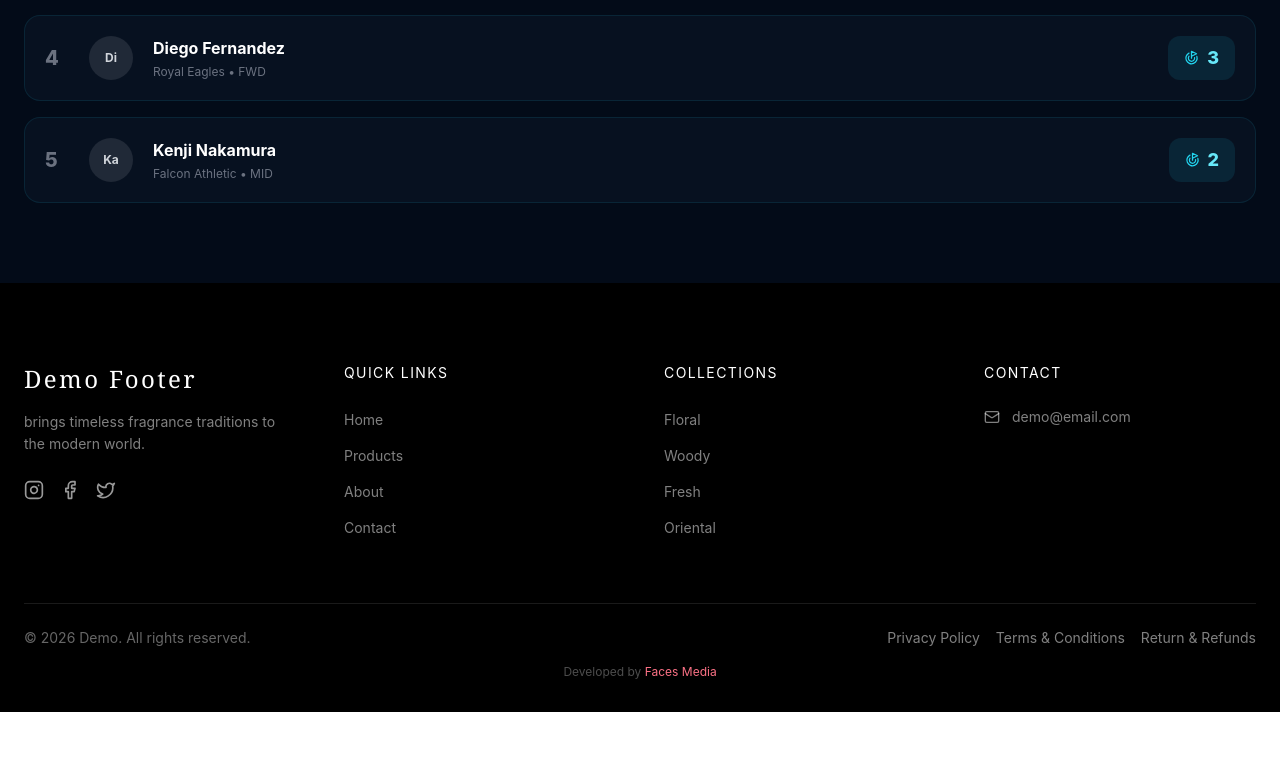
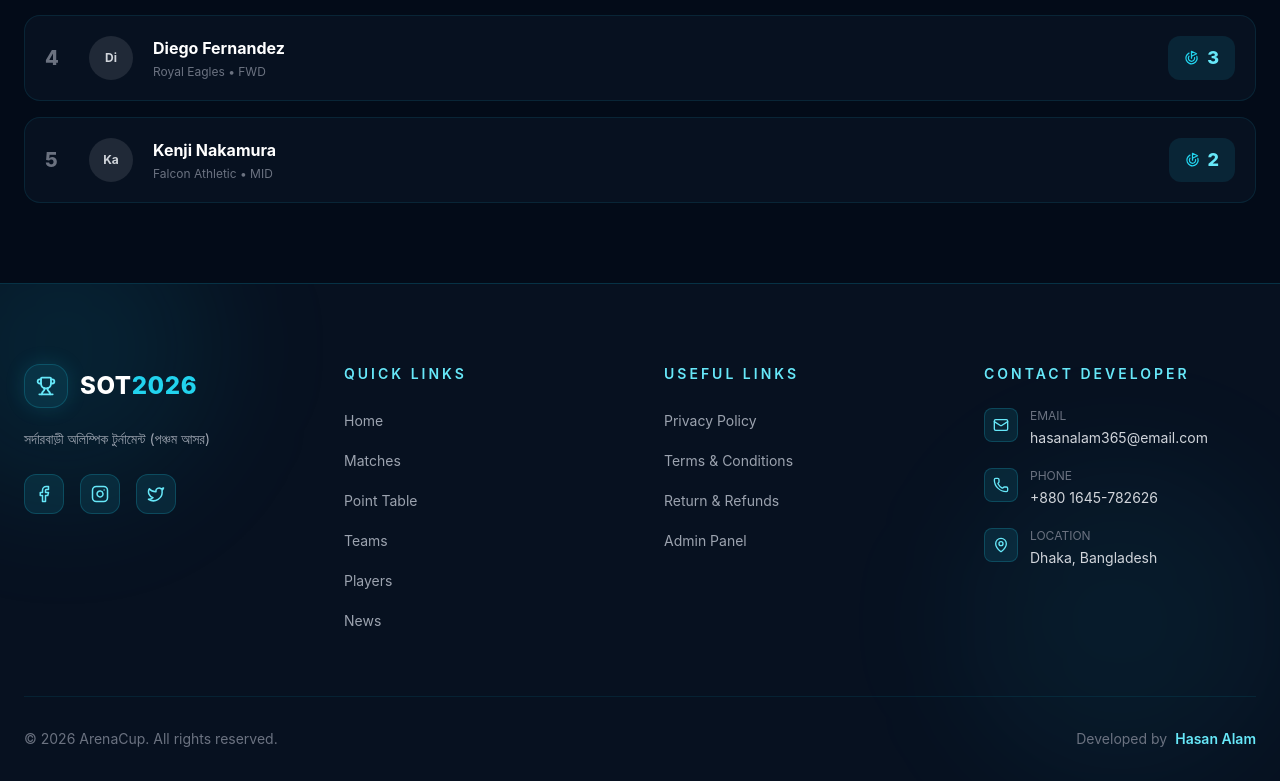
Before and after one commit to hasanalam365/olympic-football-client, a React (Vite) app: page / in a window 1280 px wide. Shown: the part 2285-3066 px from the top of the page. Before the commit the page ends 2997 px from the top, so only its background shows below. Built offline with nearby package versions, Linux system fonts and the light colour scheme; no server answers.

Commit message:
footer redesign

```diff
--- a/src/Shared/Footer/Footer.jsx
+++ b/src/Shared/Footer/Footer.jsx
@@ -1,64 +1,110 @@
 // Footer.jsx
 import React from "react";
 import { Link } from "react-router-dom";
-import { Instagram, Facebook, Twitter, Mail } from "lucide-react";
+import {
+  Trophy,
+  Instagram,
+  Facebook,
+  Twitter,
+  Mail,
+  Phone,
+  MapPin,
+} from "lucide-react";
 
 export default function Footer() {
   const quickLinks = [
     { name: "Home", path: "/" },
-    { name: "Products", path: "/products" },
-    { name: "About", path: "/about" },
-    { name: "Contact", path: "/contact" },
+    { name: "Matches", path: "/matches" },
+    { name: "Point Table", path: "/pointTable" },
+    { name: "Teams", path: "/teams" },
+    { name: "Players", path: "/players" },
+    { name: "News", path: "/news" },
   ];
 
-  const categories = [
-    { name: "Floral", path: "/products" },
-    { name: "Woody", path: "/products" },
-    { name: "Fresh", path: "/products" },
-    { name: "Oriental", path: "/products" },
+  const usefulLinks = [
+    { name: "Privacy Policy", path: "/privacy-policy" },
+    { name: "Terms & Conditions", path: "/terms-and-conditions" },
+    { name: "Return & Refunds", path: "/return-and-refunds" },
+    { name: "Admin Panel", path: "/dashboard" },
   ];
 
   return (
-    <footer className="pt-20 pb-8 text-white bg-black">
-      <div className="px-6 mx-auto max-w-7xl">
+    <footer className="relative pt-20 pb-8 overflow-hidden text-white border-t border-cyan-500/20 bg-[#071120]">
+
+      {/* BG EFFECT */}
+      <div className="absolute top-0 left-0 w-full h-full pointer-events-none">
+        <div className="absolute rounded-full w-72 h-72 bg-cyan-500/10 blur-3xl -top-20 -left-20" />
+        <div className="absolute bottom-0 right-0 rounded-full w-80 h-80 bg-cyan-400/5 blur-3xl" />
+      </div>
+
+      <div className="relative z-10 px-6 mx-auto max-w-7xl">
 
         {/* TOP GRID */}
-        <div className="grid grid-cols-1 gap-12 mb-16 md:grid-cols-2 lg:grid-cols-4">
+        <div className="grid grid-cols-1 gap-12 pb-16 border-b md:grid-cols-2 lg:grid-cols-4 border-cyan-500/10">
 
           {/* BRAND */}
           <div>
-            <h4 className="mb-4 font-serif text-2xl tracking-widest">
-           Demo Footer
-            </h4>
-            <p className="mb-6 text-sm leading-relaxed text-white/50">
-         brings
-              timeless fragrance traditions to the modern world.
+            <Link to="/" className="flex items-center gap-3 mb-5">
+
+              {/* ICON */}
+              <div className="flex items-center justify-center w-11 h-11 rounded-2xl bg-cyan-400/10 border border-cyan-400/20 shadow-[0_0_20px_rgba(34,211,238,0.15)]">
+                <Trophy
+                  size={20}
+                  className="text-cyan-300"
+                  strokeWidth={2.2}
+                />
+              </div>
+
+              {/* TEXT */}
+              <div className="flex items-center text-2xl font-extrabold tracking-wide uppercase">
+                <span className="text-white">SOT</span>
+                <span className="text-cyan-400">2026</span>
+              </div>
+            </Link>
+
+            <p className="max-w-sm text-sm leading-relaxed text-gray-400">
+             সর্দারবাড়ী অলিম্পিক টুর্নামেন্ট (পঞ্চম আসর)
             </p>
 
-            <div className="flex gap-4">
-              <a href="#" className="text-white/60 hover:text-white">
-                <Instagram size={20} />
+            {/* SOCIAL */}
+            <div className="flex gap-4 mt-6">
+
+              <a
+                href="#"
+                className="flex items-center justify-center w-10 h-10 transition-all duration-300 border rounded-xl border-cyan-400/20 bg-cyan-400/10 text-cyan-300 hover:bg-cyan-400/20 hover:shadow-[0_0_20px_rgba(34,211,238,0.2)]"
+              >
+                <Facebook size={18} />
               </a>
-              <a href="#" className="text-white/60 hover:text-white">
-                <Facebook size={20} />
+
+              <a
+                href="#"
+                className="flex items-center justify-center w-10 h-10 transition-all duration-300 border rounded-xl border-cyan-400/20 bg-cyan-400/10 text-cyan-300 hover:bg-cyan-400/20 hover:shadow-[0_0_20px_rgba(34,211,238,0.2)]"
+              >
+                <Instagram size={18} />
               </a>
-              <a href="#" className="text-white/60 hover:text-white">
-                <Twitter size={20} />
+
+              <a
+                href="#"
+                className="flex items-center justify-center w-10 h-10 transition-all duration-300 border rounded-xl border-cyan-400/20 bg-cyan-400/10 text-cyan-300 hover:bg-cyan-400/20 hover:shadow-[0_0_20px_rgba(34,211,238,0.2)]"
+              >
+                <Twitter size={18} />
               </a>
+
             </div>
           </div>
 
           {/* QUICK LINKS */}
           <div>
-            <h5 className="mb-6 text-sm tracking-widest uppercase">
+            <h4 className="mb-6 text-sm font-semibold tracking-[3px] uppercase text-cyan-300">
               Quick Links
-            </h5>
-            <ul className="space-y-3">
+            </h4>
+
+            <ul className="space-y-4">
               {quickLinks.map((link) => (
                 <li key={link.name}>
                   <Link
                     to={link.path}
-                    className="text-sm text-white/50 hover:text-white"
+                    className="inline-block text-sm text-gray-400 transition-all duration-300 hover:text-cyan-300 hover:translate-x-1"
                   >
                     {link.name}
                   </Link>
@@ -67,19 +113,20 @@ export default function Footer() {
             </ul>
           </div>
 
-          {/* COLLECTIONS */}
+          {/* USEFUL LINKS */}
           <div>
-            <h5 className="mb-6 text-sm tracking-widest uppercase">
-              Collections
-            </h5>
-            <ul className="space-y-3">
-              {categories.map((cat) => (
-                <li key={cat.name}>
+            <h4 className="mb-6 text-sm font-semibold tracking-[3px] uppercase text-cyan-300">
+              Useful Links
+            </h4>
+
+            <ul className="space-y-4">
+              {usefulLinks.map((link) => (
+                <li key={link.name}>
                   <Link
-                    to={cat.path}
-                    className="text-sm text-white/50 hover:text-white"
+                    to={link.path}
+                    className="inline-block text-sm text-gray-400 transition-all duration-300 hover:text-cyan-300 hover:translate-x-1"
                   >
-                    {cat.name}
+                    {link.name}
                   </Link>
                 </li>
               ))}
@@ -88,42 +135,77 @@ export default function Footer() {
 
           {/* CONTACT */}
           <div>
-            <h5 className="mb-6 text-sm tracking-widest uppercase">
-              Contact
-            </h5>
-            <div className="flex items-center gap-3 text-sm text-white/50">
-              <Mail size={16} />
-             demo@email.com
+            <h4 className="mb-6 text-sm font-semibold tracking-[3px] uppercase text-cyan-300">
+              Contact Developer
+            </h4>
+
+            <div className="space-y-5">
+
+              <div className="flex items-start gap-3">
+                <div className="p-2 border rounded-lg border-cyan-400/20 bg-cyan-400/10">
+                  <Mail size={16} className="text-cyan-300" />
+                </div>
+
+                <div>
+                  <p className="mb-1 text-xs text-gray-500 uppercase">
+                    Email
+                  </p>
+                  <p className="text-sm text-gray-300">
+                    hasanalam365@email.com
+                  </p>
+                </div>
+              </div>
+
+              <div className="flex items-start gap-3">
+                <div className="p-2 border rounded-lg border-cyan-400/20 bg-cyan-400/10">
+                  <Phone size={16} className="text-cyan-300" />
+                </div>
+
+                <div>
+                  <p className="mb-1 text-xs text-gray-500 uppercase">
+                    Phone
+                  </p>
+                  <p className="text-sm text-gray-300">
+                    +880 1645-782626
+                  </p>
+                </div>
+              </div>
+
+              <div className="flex items-start gap-3">
+                <div className="p-2 border rounded-lg border-cyan-400/20 bg-cyan-400/10">
+                  <MapPin size={16} className="text-cyan-300" />
+                </div>
+
+                <div>
+                  <p className="mb-1 text-xs text-gray-500 uppercase">
+                    Location
+                  </p>
+                  <p className="text-sm text-gray-300">
+                    Dhaka, Bangladesh
+                  </p>
+                </div>
+              </div>
+
             </div>
           </div>
         </div>
 
-        {/* BOTTOM BAR */}
-        <div className="flex flex-col items-center justify-between gap-4 pt-6 border-t border-white/10 md:flex-row">
-          <p className="text-sm text-white/40">
-            © 2026 Demo. All rights reserved.
+        {/* BOTTOM */}
+        <div className="flex flex-col items-center justify-between gap-4 pt-8 md:flex-row">
+
+          <p className="text-sm text-gray-500">
+            © 2026 ArenaCup. All rights reserved.
           </p>
 
-          <div className="flex gap-4">
-            <Link to="/privacy-policy" className="text-sm text-white/50 hover:text-white">
-              Privacy Policy
-            </Link>
-            <Link to="/terms-and-conditions" className="text-sm text-white/50 hover:text-white">
-              Terms & Conditions
-            </Link>
-            <Link to="/return-and-refunds" className="text-sm text-white/50 hover:text-white">
-              Return & Refunds
-            </Link>
+          <div className="flex items-center gap-2 text-sm text-gray-500">
+            <span>Developed by</span>
+
+            <span className="font-semibold text-cyan-300">
+              Hasan Alam
+            </span>
           </div>
+
         </div>
-
-        {/* CREDIT */}
-        <div className="mt-4 text-center">
-          <p className="text-xs text-white/30">
-            Developed by <span className="text-rose-400">Faces Media</span>
-          </p>
-        </div>
-
       </div>
     </footer>
   );
```
